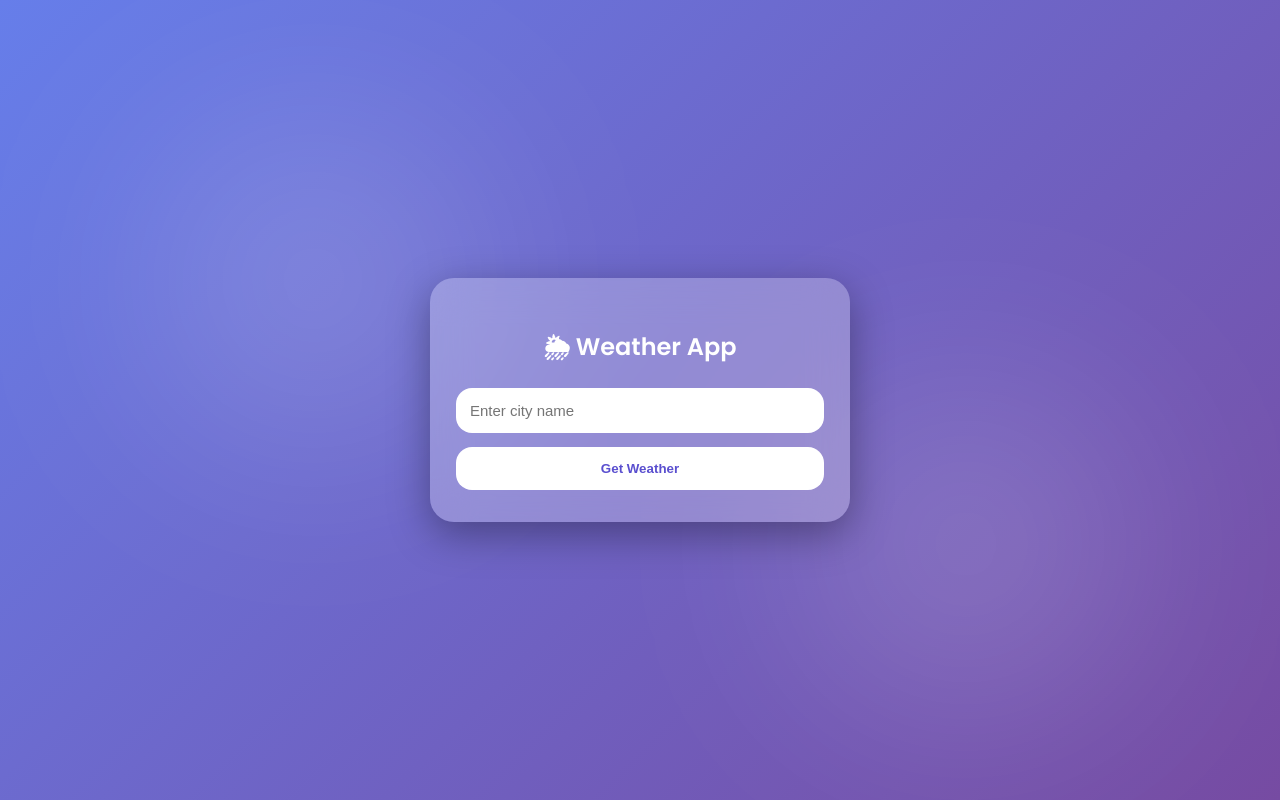
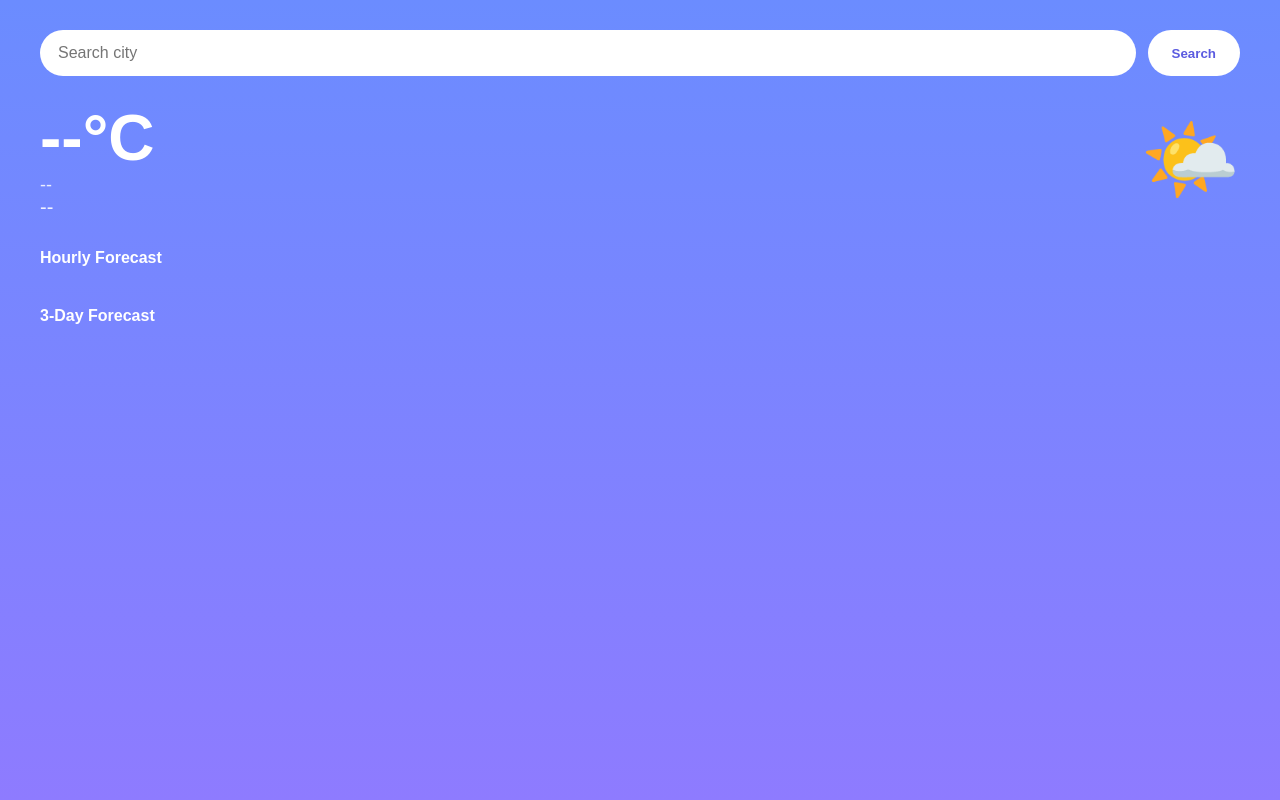
Before and after one commit to Poulami2005/weather-app, a website: page index.html in a window 1280 px wide. Drawn offline with Linux system fonts and the light colour scheme; no server answers; a web font is replaced by a local one.

Commit message:
Refactor HTML structure and styles for Weather App

```diff
--- a/index.html
+++ b/index.html
@@ -2,156 +2,156 @@
 <html lang="en">
 <head>
 <meta charset="UTF-8">
+<meta name="viewport" content="width=device-width, initial-scale=1.0">
 <title>Weather App</title>
 
-<link href="https://fonts.googleapis.com/css2?family=Poppins:wght@300;400;600&display=swap" rel="stylesheet">
+<link href="https://fonts.googleapis.com/css2?family=Product+Sans:ital,wght@0,400;0,700;1,400&display=swap" rel="stylesheet">
 
 <style>
-* {
-    box-sizing: border-box;
-}
+* { box-sizing: border-box; }
 
 body {
     margin: 0;
-    font-family: 'Poppins', sans-serif;
-    height: 100vh;
+    font-family: Arial, sans-serif;
+    min-height: 100vh;
+    background: linear-gradient(180deg, #6b8cff, #8e7bff);
+    color: #fff;
     display: flex;
     justify-content: center;
-    align-items: center;
-    background: linear-gradient(135deg, #667eea, #764ba2);
-    overflow: hidden;
-    position: relative;
+    padding: 30px;
 }
 
-/* 🌸 Soft background blobs to fill empty space */
-body::before,
-body::after {
-    content: "";
-    position: absolute;
-    width: 320px;
-    height: 320px;
-    background: rgba(255, 255, 255, 0.18);
-    border-radius: 50%;
-    filter: blur(110px);
-    z-index: -1;
+.app {
+    width: 100%;
+    max-width: 1200px;
 }
 
-body::before {
-    top: 15%;
-    left: 12%;
+/* SEARCH */
+.search {
+    display: flex;
+    gap: 12px;
+    margin-bottom: 25px;
 }
 
-body::after {
-    bottom: 12%;
-    right: 12%;
+.search input {
+    flex: 1;
+    padding: 14px 18px;
+    border-radius: 30px;
+    border: none;
+    font-size: 16px;
 }
 
-/* 🌦 Main Card */
-.weather-container {
-    width: 420px;
-    padding: 32px 26px;
-    border-radius: 24px;
-    background: rgba(255, 255, 255, 0.25);
-    backdrop-filter: blur(20px);
-    box-shadow: 0 12px 40px rgba(0,0,0,0.35);
-    color: #fff;
-    text-align: center;
-    animation: fadeUp 0.7s ease;
+.search button {
+    padding: 14px 24px;
+    border-radius: 30px;
+    border: none;
+    background: white;
+    color: #5b5be0;
+    font-weight: bold;
+    cursor: pointer;
 }
 
-h2 {
-    margin-bottom: 18px;
-    font-weight: 600;
+/* CURRENT WEATHER */
+.current {
+    display: flex;
+    justify-content: space-between;
+    align-items: center;
+    margin-bottom: 30px;
 }
 
-/* Input */
-input {
-    width: 100%;
-    padding: 14px;
-    border-radius: 16px;
-    border: none;
-    outline: none;
-    font-size: 15px;
-    margin-bottom: 14px;
+.temp {
+    font-size: 64px;
+    font-weight: bold;
 }
 
-/* Button */
-button {
-    width: 100%;
-    padding: 14px;
-    border: none;
-    border-radius: 16px;
-    background: #ffffff;
-    color: #5a4fcf;
-    font-weight: 600;
-    cursor: pointer;
-    transition: 0.3s;
+.city {
+    font-size: 20px;
+    opacity: 0.9;
 }
 
-button:hover {
-    transform: translateY(-2px);
-    box-shadow: 0 8px 20px rgba(0,0,0,0.3);
+.condition {
+    font-size: 18px;
+    opacity: 0.85;
 }
 
-/* Weather Data */
-.weather-main {
-    margin-top: 26px;
-    display: none;
+/* HOURLY */
+.section-title {
+    margin: 20px 0 10px;
+    font-weight: bold;
 }
 
-.weather-icon {
-    font-size: 78px;
-    margin-bottom: 8px;
+.hourly {
+    display: flex;
+    gap: 15px;
+    overflow-x: auto;
+    padding-bottom: 10px;
 }
 
-#temp {
-    font-size: 40px;
-    font-weight: 600;
+.hour {
+    min-width: 80px;
+    background: rgba(255,255,255,0.2);
+    padding: 12px;
+    border-radius: 16px;
+    text-align: center;
 }
 
-#condition {
-    font-size: 16px;
-    opacity: 0.9;
-    margin-top: 4px;
+/* FORECAST */
+.forecast {
+    margin-top: 30px;
+    display: grid;
+    grid-template-columns: repeat(3, 1fr);
+    gap: 15px;
 }
 
-#city {
-    font-size: 18px;
-    margin-top: 8px;
-    font-weight: 500;
+.day {
+    background: rgba(255,255,255,0.2);
+    padding: 20px;
+    border-radius: 18px;
+    text-align: center;
 }
 
-/* Info Grid */
-.info-grid {
-    display: grid;
-    grid-template-columns: repeat(3, 1fr);
-    gap: 14px;
-    margin-top: 26px;
+.day span {
+    display: block;
+    margin-top: 6px;
 }
 
-.info-box {
-    background: rgba(255,255,255,0.28);
-    padding: 14px 10px;
-    border-radius: 16px;
-    font-size: 13px;
-}
+/* ================= MOBILE ================= */
+@media (max-width: 600px) {
 
-.info-box span {
-    display: block;
-    font-size: 16px;
-    font-weight: 600;
-    margin-top: 4px;
-}
+    body {
+        padding: 15px;
+    }
 
-/* Animation */
-@keyframes fadeUp {
-    from {
-        opacity: 0;
-        transform: translateY(14px);
+    .search {
+        flex-direction: column;
     }
-    to {
-        opacity: 1;
-        transform: translateY(0);
+
+    .search button {
+        width: 100%;
+    }
+
+    .current {
+        flex-direction: column;
+        align-items: flex-start;
+        gap: 12px;
+    }
+
+    .temp {
+        font-size: 46px;
+    }
+
+    #icon {
+        font-size: 60px !important;
+        align-self: center;
+    }
+
+    .forecast {
+        grid-template-columns: 1fr;
+    }
+
+    .hour {
+        min-width: 70px;
+        font-size: 14px;
     }
 }
 </style>
@@ -159,84 +159,74 @@ button:hover {
 
 <body>
 
-<div class="weather-container">
-    <h2>🌦 Weather App</h2>
+<div class="app">
 
-    <input type="text" id="locationInput" placeholder="Enter city name">
-    <button onclick="getWeather()">Get Weather</button>
+    <div class="search">
+        <input type="text" id="locationInput" placeholder="Search city">
+        <button onclick="getWeather()">Search</button>
+    </div>
 
-    <div class="weather-main" id="weatherMain">
-        <div class="weather-icon" id="icon">🌤️</div>
-        <p id="temp"></p>
-        <p id="condition"></p>
-        <p id="city"></p>
+    <div class="current">
+        <div>
+            <div class="temp" id="temp">--°C</div>
+            <div class="condition" id="condition">--</div>
+            <div class="city" id="city">--</div>
+        </div>
+        <div style="font-size:80px" id="icon">🌤️</div>
+    </div>
 
-        <div class="info-grid">
-            <div class="info-box">
-                Humidity
-                <span id="humidity">--%</span>
-            </div>
-            <div class="info-box">
-                Wind
-                <span id="wind">-- km/h</span>
-            </div>
-            <div class="info-box">
-                Feels Like
-                <span id="feels">--°C</span>
-            </div>
-        </div>
-    </div>
+    <div class="section-title">Hourly Forecast</div>
+    <div class="hourly" id="hourly"></div>
+
+    <div class="section-title">3-Day Forecast</div>
+    <div class="forecast" id="forecast"></div>
+
 </div>
 
 <script>
-function getWeather() {
-    const location = document.getElementById("locationInput").value.trim();
-    if (!location) {
-        alert("Please enter a city name");
-        return;
-    }
+const apiKey = "db46f3816d4d4b9bb94171026252412";
 
-    const apiKey = "db46f3816d4d4b9bb94171026252412";
-    const url = `https://api.weatherapi.com/v1/current.json?key=${apiKey}&q=${location}&aqi=yes`;
+window.onload = () => getWeather("Kolkata");
 
-    fetch(url)
+function getWeather(defaultCity) {
+    const city = defaultCity || document.getElementById("locationInput").value || "Kolkata";
+
+    fetch(`https://api.weatherapi.com/v1/forecast.json?key=${apiKey}&q=${city}&days=3`)
         .then(res => res.json())
         .then(data => {
-            if (data.error) {
-                alert("City not found");
-                return;
-            }
 
-            document.getElementById("weatherMain").style.display = "block";
-
-            document.getElementById("temp").innerText =
-                `${data.current.temp_c}°C`;
-
-            document.getElementById("condition").innerText =
-                data.current.condition.text;
-
-            document.getElementById("city").innerText =
-                `${data.location.name}, ${data.location.country}`;
-
-            document.getElementById("humidity").innerText =
-                `${data.current.humidity}%`;
-
-            document.getElementById("wind").innerText =
-                `${data.current.wind_kph} km/h`;
-
-            document.getElementById("feels").innerText =
-                `${data.current.feelslike_c}°C`;
+            temp.innerText = `${data.current.temp_c}°C`;
+            condition.innerText = data.current.condition.text;
+            city.innerText = `${data.location.name}, ${data.location.country}`;
 
             const text = data.current.condition.text.toLowerCase();
-            const icon = document.getElementById("icon");
+            icon.innerText =
+                text.includes("rain") ? "🌧️" :
+                text.includes("cloud") ? "☁️" :
+                text.includes("sun") ? "☀️" :
+                "🌤️";
 
-            if (text.includes("sun")) icon.innerText = "☀️";
-            else if (text.includes("rain")) icon.innerText = "🌧️";
-            else if (text.includes("cloud")) icon.innerText = "☁️";
-            else if (text.includes("snow")) icon.innerText = "❄️";
-            else icon.innerText = "🌤️";
-        })
-        .catch(() => alert("Network error"));
+            hourly.innerHTML = "";
+            data.forecast.forecastday[0].hour.slice(6, 18).forEach(h => {
+                hourly.innerHTML += `
+                    <div class="hour">
+                        ${h.time.split(" ")[1]}<br>
+                        ${h.temp_c}°C
+                    </div>
+                `;
+            });
+
+            forecast.innerHTML = "";
+            data.forecast.forecastday.forEach(d => {
+                forecast.innerHTML += `
+                    <div class="day">
+                        <strong>${new Date(d.date).toDateString().slice(0,3)}</strong>
+                        <span>${d.day.condition.text}</span>
+                        <span>${d.day.maxtemp_c}° / ${d.day.mintemp_c}°</span>
+                    </div>
+                `;
+            });
+        });
 }
 </script>
 
```
